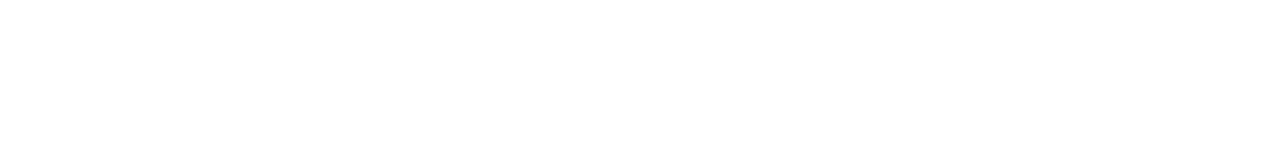
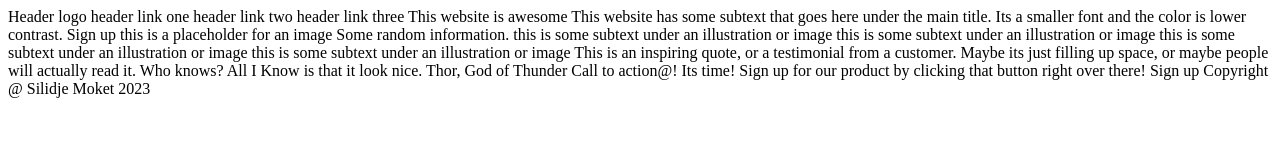
Before and after one commit to moketance/landing-page, a plain HTML site: page index.html in a window 1280 px wide. Drawn offline with Linux system fonts and the light colour scheme.

Commit message:
SETUP basic page structure

```diff
--- a/index.html
+++ b/index.html
@@ -7,6 +7,34 @@
     <title>Landing Page</title>
 </head>
 <body>
+    Header logo
 
+    header link one
+    header link two
+    header link three
+
+    This website is awesome
+
+    This website has some subtext that goes here under the main title. Its a smaller font and the color is lower contrast.
+
+    Sign up
+
+    this is a placeholder for an image
+
+    Some random information.
+
+    this is some subtext under an illustration or image
+    this is some subtext under an illustration or image
+    this is some subtext under an illustration or image
+    this is some subtext under an illustration or image
+
+    This is an inspiring quote, or a testimonial from a customer. Maybe its just filling up space, or maybe people will actually read it. Who knows? All I Know is that it look nice.
+    Thor, God of Thunder
+
+    Call to action@! Its time!
+    Sign up for our product by clicking that button right over there!
+    Sign up
+
+    Copyright @ Silidje Moket 2023
 </body>
 </html>
```
